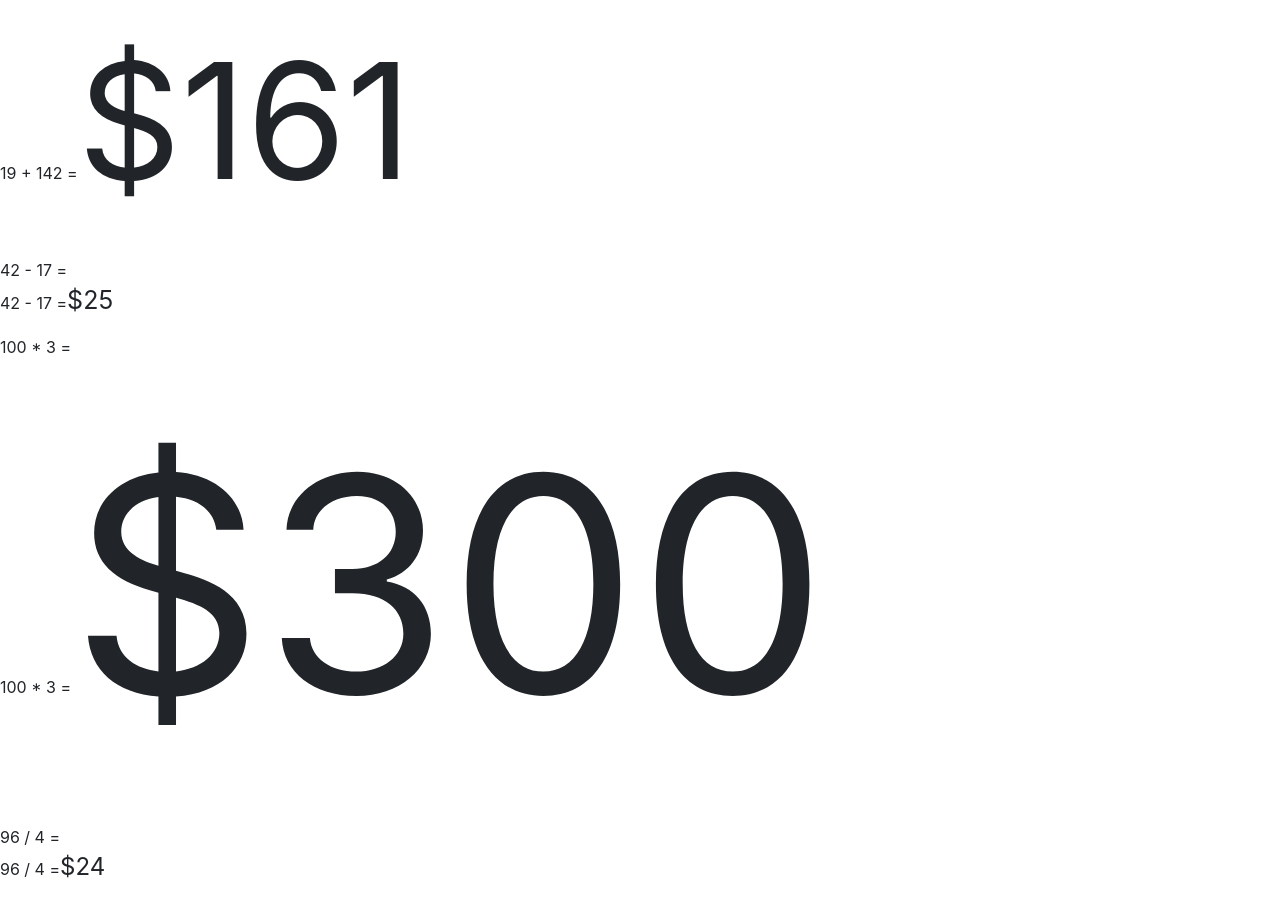
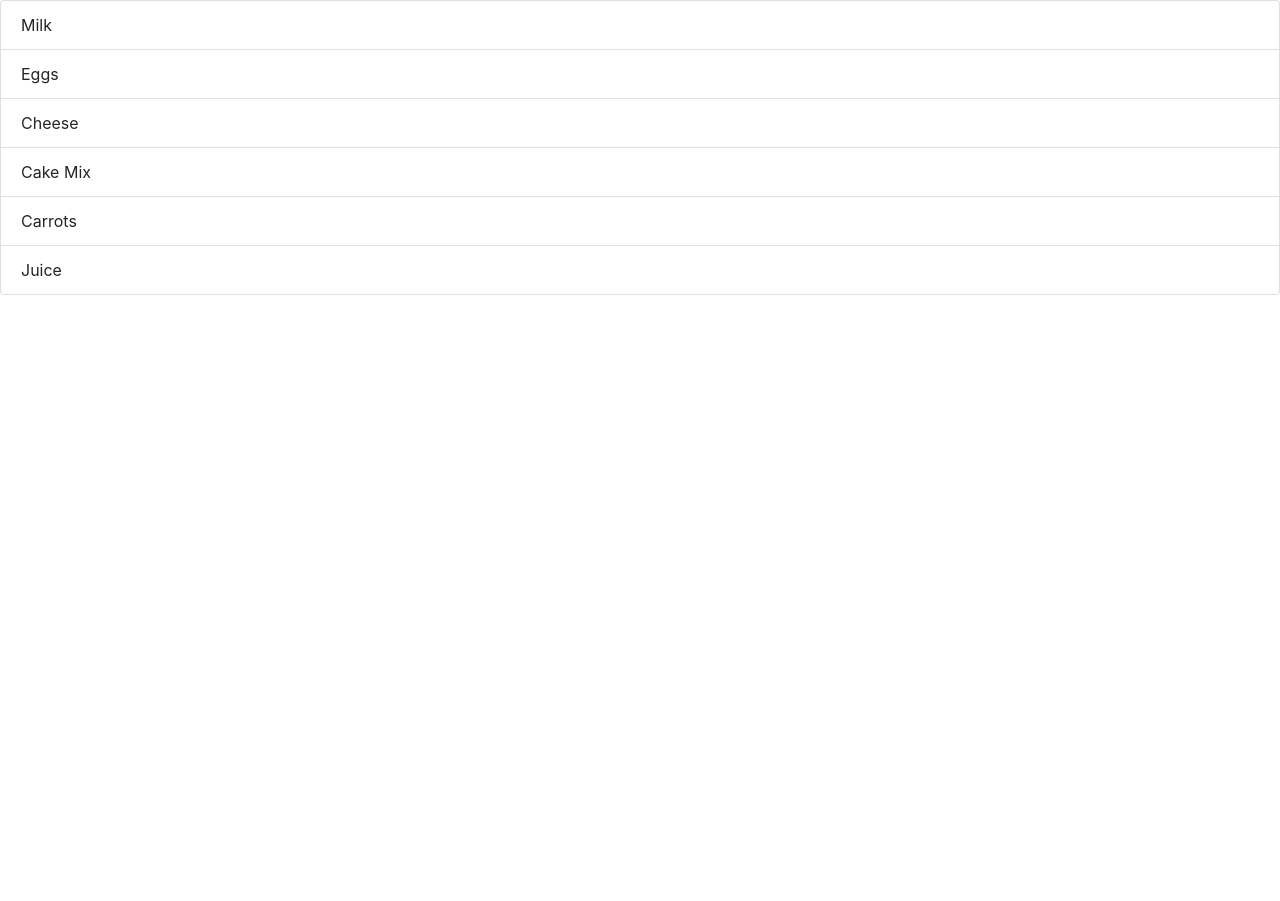
Before and after one commit to dlinnell2/relearn, a React (Create React App) app: page / in a window 1280 px wide. After the commit the page ends 800 px from the top, so only its background shows below. Built offline with nearby package versions, Linux system fonts and the light colour scheme.

Commit message:
Using array.map to render items

```diff
--- a/src/App.js
+++ b/src/App.js
@@ -1,6 +1,39 @@
 import React from "react";
-import Calculator from "./components/Calculator";
+import List from "./components/List";
 
-const App = () => <Calculator />;
+const groceries = [
+  {
+    id: 1,
+    name: "Milk",
+    purchased: true
+  },
+  {
+    id: 2,
+    name: "Eggs",
+    purchased: true
+  },
+  {
+    id: 3,
+    name: "Cheese",
+    purchased: false
+  },
+  {
+    id: 4,
+    name: "Cake Mix",
+    purchased: false
+  },
+  {
+    id: 5,
+    name: "Carrots",
+    purchased: false
+  },
+  {
+    id: 6,
+    name: "Juice",
+    purchased: true
+  }
+];
+
+const App = () => <List groceries={groceries} />;
 
 export default App;
--- a/src/components/Calculator.js
+++ /dev/null
@@ -1,24 +0,0 @@
-import React from "react";
-import Math from "./Math";
-
-// Calculator renders the Math component 4 times with different props
-const Calculator = () => (
-  <div>
-    {/* Math renders a span tag containing the result */}
-    {/* Each span is the font-size of the result in pixels */}
-    <p>
-    <Math num1={19} operator="+" num2={142} />
-    </p>
-    <p>
-      42 - 17 = <Math num1={42} operator="-" num2={17} />
-    </p>
-    <p>
-      100 * 3 = <Math num1={100} operator="*" num2={3} />
-    </p>
-    <p>
-      96 / 4 = <Math num1={96} operator="/" num2={4} />
-    </p>
-  </div>
-);
-
-export default Calculator;
--- /dev/null
+++ b/src/components/List.js
@@ -0,0 +1,13 @@
+import React from "react";
+
+const List = props => (
+  <ul className="list-group">
+    {props.groceries.map(item =>(
+      <li className="list-group-item" key={item.id}>
+        {item.name}
+      </li>
+    ))}
+  </ul>
+);
+
+export default List;
--- a/src/components/Math.js
+++ /dev/null
@@ -1,35 +0,0 @@
-import React from "react";
-
-// The Math function component accepts a props argument
-const Math = (props) => {
-  let value;
-
-  // Assign value based on the operator
-  switch (props.operator) {
-  case "+":
-    value = props.num1 + props.num2;
-    break;
-  case "-":
-    value = props.num1 - props.num2;
-    break;
-  case "*":
-    value = props.num1 * props.num2;
-    break;
-  case "/":
-    value = props.num1 / props.num2;
-    break;
-  default:
-    value = NaN;
-  }
-
-  // Return a span element containing the calculated value
-  // Set the fontSize to the value in pixels
-  // Unlike a regular function, a component must always return a React element
-  // Null or False are also acceptable return types which won't render anything
-  return <div><span>
-  {`${props.num1} ${props.operator} ${props.num2} =`}</span>
-  <span style={{ fontSize: value }}>${value}</span></div>
-
-};
-
-export default Math;
```
